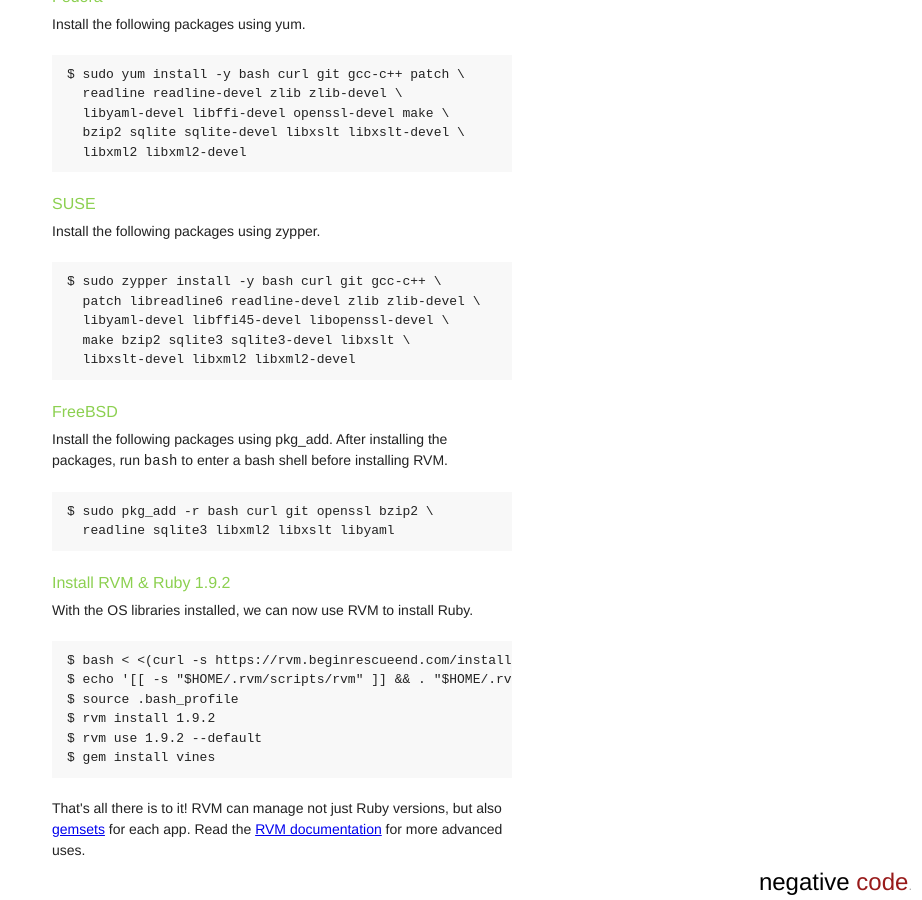
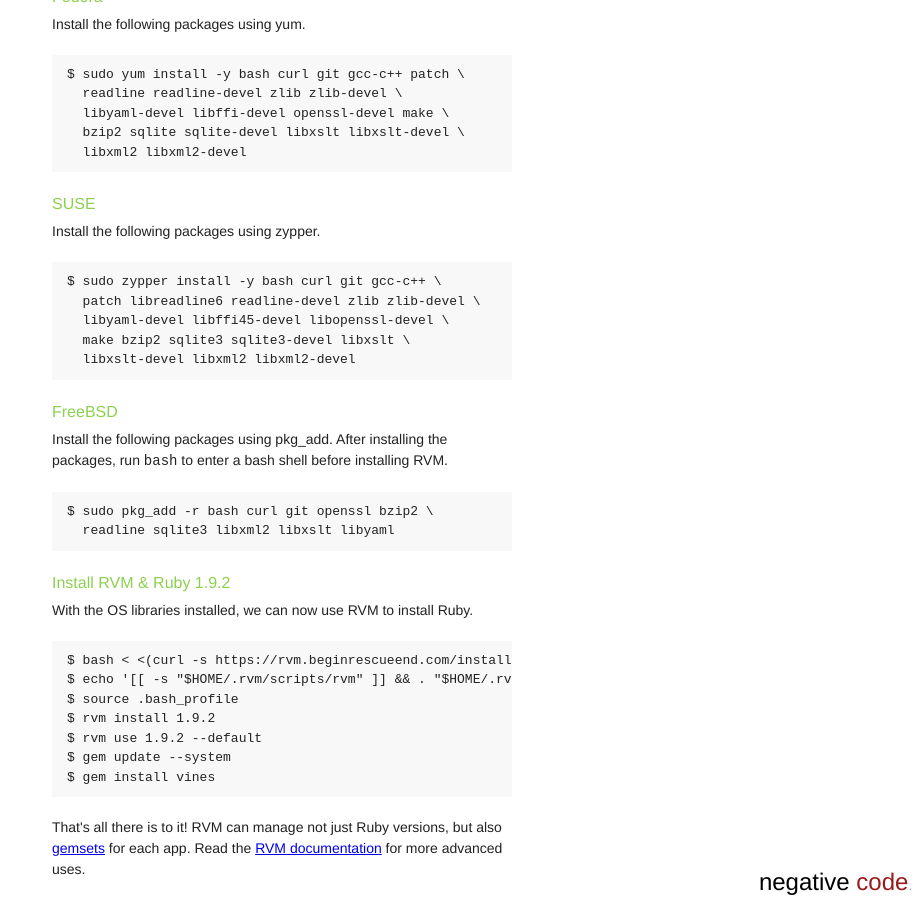
Before and after one commit to negativecode/vines, a Jekyll site: the page built from ruby.html, in a window 1280 px wide and 900 px high, scrolled down 608 px. Shown: the whole window, without its empty margins (358-1280 px from the left). Built offline with Jekyll 4.4.1, drawn with Linux system fonts in a browser that asks for light colours.

Commit message:
Update rubygems to avoid yaml error.

```diff
--- a/ruby.html
+++ b/ruby.html
@@ -79,6 +79,7 @@
 $ source .bash_profile
 $ rvm install 1.9.2
 $ rvm use 1.9.2 --default
+$ gem update --system
 $ gem install vines
 </pre>
 
```
